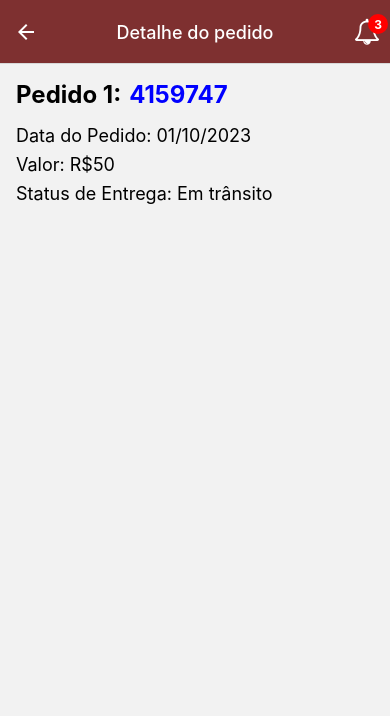
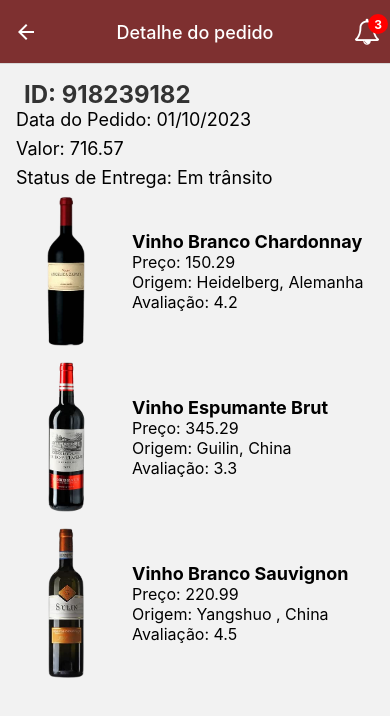
Before and after one commit to ArthurBerdusco/loja-de-vinhos, a React Native app: screen /Orders in a window 390 px wide. Both pictures are taken after a click on the element 195 px from the left and 136 px from the top of the page. Shown: the top 716 px of the page. Built offline with nearby package versions, Linux system fonts and the light colour scheme.

Commit message:
atualizado tela de pedidos e detalhes do pedido

```diff
--- a/src/screens/OrderDetail.js
+++ b/src/screens/OrderDetail.js
@@ -1,18 +1,42 @@
 import React from "react";
 import { View, Text, Image, StyleSheet, ScrollView } from "react-native";
+import { FlatList } from "react-native";
 
 const OrderDetail = ({ route }) => {
     const order = route.params.order;
 
+    const renderWineItem = ({ item }) => {
+        if (item && item.nome) {
+            return (
+                <View style={styles.wineItemContainer}>
+                    <Image source={item.imagem} style={styles.wineImage} />
+                    <View style={styles.wineInfo}>
+                        <Text style={styles.wineName}>{item.nome}</Text>
+                        <Text style={styles.winePrice}>{`Preço: ${item.preco}`}</Text>
+                        <Text style={styles.wineOrigin}>{`Origem: ${item.origem}`}</Text>
+                        <Text style={styles.wineRating}>{`Avaliação: ${item.rating}`}</Text>
+                    </View>
+                </View>
+            );
+        } else {
+            return null;
+        }
+    };
+
+
     return (
         <ScrollView contentContainerStyle={styles.container}>
-            <View style={styles.orderInfoContainer}>
-                <Text style={styles.orderInfo}>{`Pedido ${order.num}:`}</Text>
-                <Text style={styles.orderID}>{order.orderID}</Text>
-            </View>
+
+            <Text style={styles.orderID}>{`ID: ${order.orderID}`}</Text>
+
             <Text style={styles.orderDate}>{`Data do Pedido: ${order.orderDate}`}</Text>
             <Text style={styles.orderValue}>{`Valor: ${order.orderValue}`}</Text>
             <Text style={styles.deliveryStatus}>{`Status de Entrega: ${order.deliveryStatus}`}</Text>
+            <FlatList
+                data={order.orderWines}
+                keyExtractor={(item, index) => index.toString()}
+                renderItem={renderWineItem}
+            />
         </ScrollView>
     );
 };
@@ -27,14 +51,11 @@ const styles = StyleSheet.create({
         alignItems: "center",
         marginBottom: 16,
     },
-    orderInfo: {
-        fontSize: 24,
-        fontWeight: "bold",
-    },
+
     orderID: {
         fontSize: 24,
         fontWeight: "bold",
-        color: "blue",
+        color: "#333",
         marginLeft: 8,
     },
     orderDate: {
@@ -49,6 +70,33 @@ const styles = StyleSheet.create({
         fontSize: 18,
         marginBottom: 8,
     },
+    wineItemContainer: {
+        flexDirection: "row",
+        alignItems: "center",
+        marginBottom: 16,
+    },
+    wineImage: {
+        width: 100,
+        height: 150,
+        resizeMode: 'contain',
+        marginRight: 16,
+    },
+    wineInfo: {
+        flex: 1,
+    },
+    wineName: {
+        fontSize: 18,
+        fontWeight: "bold",
+    },
+    winePrice: {
+        fontSize: 16,
+    },
+    wineOrigin: {
+        fontSize: 16,
+    },
+    wineRating: {
+        fontSize: 16,
+    },
 });
 
 export default OrderDetail;
--- a/src/screens/Orders.js
+++ b/src/screens/Orders.js
@@ -1,39 +1,98 @@
 import { useNavigation } from "@react-navigation/native";
-import React, { useState } from "react";
-import { Text, StyleSheet, FlatList } from "react-native";
-import { TouchableOpacity } from "react-native";
+import { Text, StyleSheet, FlatList, TouchableOpacity } from "react-native";
+
 
 const Order = ({ order }) => {
 
     const navigation = useNavigation();
 
+    const calculateTotalValue = (wines) => {
+        let totalValue = 0;
+        for (const wine of wines) {
+            totalValue += wine.preco;
+        }
+        return totalValue.toFixed(2);
+    };
+
+
     return (
         <TouchableOpacity style={styles.orderContainer}
-            onPress={() => navigation.navigate('OrderDetail', order={order})}>
+            onPress={() => navigation.navigate('OrderDetail', {order})}>
 
-            <Text style={styles.orderInfo}>{`Pedido ${order.num}: `}<Text style={styles.orderID}>{order.orderID}</Text></Text>
+            <Text style={styles.orderInfo}>{`ID: `}<Text style={styles.orderID}>{order.orderID}</Text></Text>
             <Text style={styles.orderDate}>{`Data do Pedido: ${order.orderDate}`}</Text>
-            <Text style={styles.orderValue}>{`Valor: ${order.orderValue}`}</Text>
+            <Text style={styles.orderValue}>{`Valor: ${order.orderValue =  calculateTotalValue(order.orderWines)}`}</Text>
             <Text style={styles.deliveryStatus}>{`Status de Entrega: ${order.deliveryStatus}`}</Text>
         </TouchableOpacity>
     );
 }
 
-const generateRandomID = () => {
-    return Math.floor(1000000 + Math.random() * 9000000).toString();
-};
+const vinhos = [
+    {
+        nome: 'Vinho Tinto Moriet',
+        preco: 299.99,
+        teorAlcool: 13.5,
+        imagem: require('../assets/img/vinho1.png'),
+        bandeira: require('../assets/img/china.png'),
+        origem: 'Baoshan, China',
+        rating: 5
+
+    },
+    {
+        nome: 'Vinho Branco Chardonnay',
+        preco: 150.29,
+        teorAlcool: 12.0,
+        imagem: require('../assets/img/vinho2.png'),
+        bandeira: require('../assets/img/germany.png'),
+        origem: 'Heidelberg, Alemanha',
+        rating: 4.2
+    },
+    {
+        nome: 'Vinho Rosé Seco',
+        preco: 190.39,
+        teorAlcool: 11.5,
+        imagem: require('../assets/img/vinho3.png'),
+        bandeira: require('../assets/img/south-korea.png'),
+        origem: 'Geoje-si, Coreia do Sul',
+        rating: 4.3
+    },
+    {
+        nome: 'Vinho Espumante Brut',
+        preco: 345.29,
+        teorAlcool: 12.8,
+        imagem: require('../assets/img/vinho4.png'),
+        bandeira: require('../assets/img/china.png'),
+        origem: 'Guilin, China',
+        rating: 3.3
+    },
+    {
+        nome: 'Vinho Tinto Cabernet',
+        preco: 270.79,
+        teorAlcool: 14.0,
+        imagem: require('../assets/img/vinho5.png'),
+        bandeira: require('../assets/img/switzerland.png'),
+        origem: 'Grindelwald, Suiça',
+        rating: 5
+    },
+    {
+        nome: 'Vinho Branco Sauvignon',
+        preco: 220.99,
+        teorAlcool: 11.8,
+        imagem: require('../assets/img/vinho6.png'),
+        bandeira: require('../assets/img/germany.png'),
+        origem: 'Yangshuo , China',
+        rating: 4.5
+    },
+];
 
 const Orders = () => {
 
-    const [orderList, setOrderList] = useState([
-        { num: '1', orderID: generateRandomID(), orderDate: '01/10/2023', orderValue: 'R$50', deliveryStatus: 'Em trânsito' },
-        { num: '2', orderID: generateRandomID(), orderDate: '05/10/2023', orderValue: 'R$30', deliveryStatus: 'Entregue' },
-        { num: '3', orderID: generateRandomID(), orderDate: '10/10/2023', orderValue: 'R$45', deliveryStatus: 'Pendente' },
-        { num: '4', orderID: generateRandomID(), orderDate: '10/10/2023', orderValue: 'R$45', deliveryStatus: 'Pendente' },
-        { num: '5', orderID: generateRandomID(), orderDate: '10/10/2023', orderValue: 'R$45', deliveryStatus: 'Pendente' },
-        { num: '6', orderID: generateRandomID(), orderDate: '10/10/2023', orderValue: 'R$45', deliveryStatus: 'Pendente' },
-        { num: '7', orderID: generateRandomID(), orderDate: '10/10/2023', orderValue: 'R$45', deliveryStatus: 'Pendente' },
-    ]);
+    const orderList = [
+        {  orderID: '918239182', orderDate: '01/10/2023',orderValue: '', orderWines: [vinhos[1], vinhos[3], vinhos[5]], deliveryStatus: 'Em trânsito' },
+        {  orderID: '129380232', orderDate: '05/10/2023',orderValue: '', orderWines: [vinhos[5], vinhos[3], vinhos[2]], deliveryStatus: 'Entregue' },
+        {  orderID: '392783012', orderDate: '10/10/2023',orderValue: '', orderWines: [vinhos[3], vinhos[0], vinhos[1]], deliveryStatus: 'Pendente' },
+        {  orderID: '626382911', orderDate: '10/10/2023',orderValue: '', orderWines: [vinhos[3], vinhos[2], vinhos[0],vinhos[5], vinhos[4], vinhos[2]], deliveryStatus: 'Pendente' },
+    ];
 
     return (
         <FlatList
```
